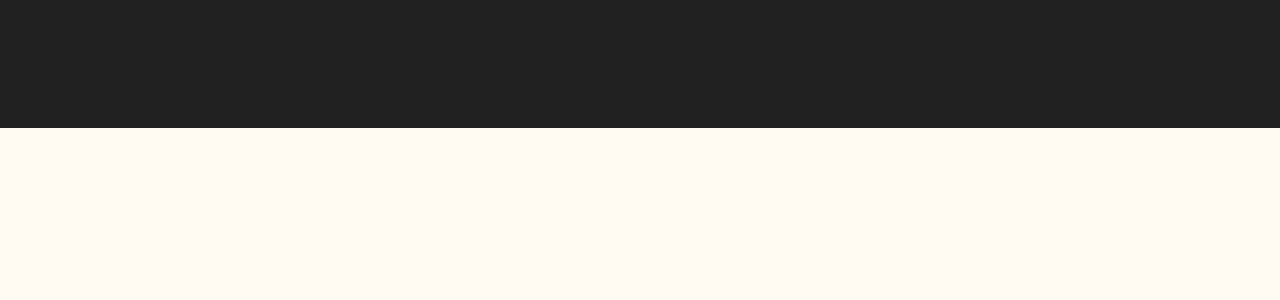
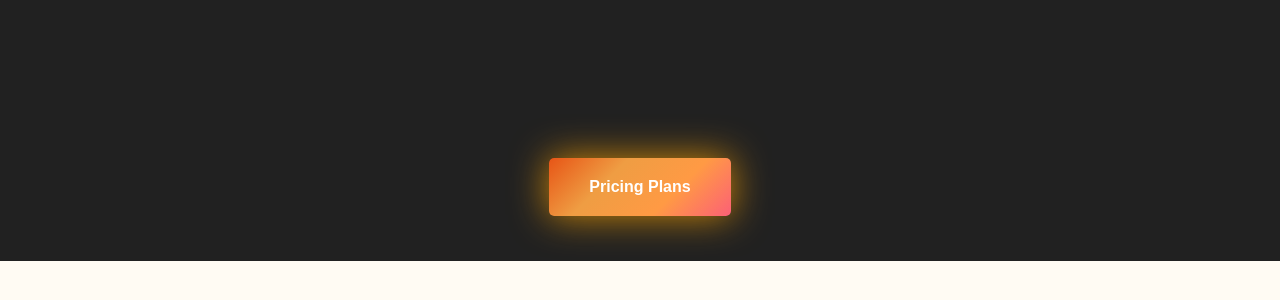
Before and after one commit to gururayar/structural-guru, a React (Create React App) app: page / in a window 1280 px wide. Shown: the part 8783-9083 px from the top of the page. Built offline with nearby package versions, Linux system fonts and the light colour scheme.

Commit message:
Update section_7.js

```diff
--- a/src/components/section_7.js
+++ b/src/components/section_7.js
@@ -1,4 +1,5 @@
 import React from "react";
+import {Link} from 'react-scroll';
 import "./section_7.css";
 
 const section7 = () => {
@@ -176,6 +177,9 @@ const section7 = () => {
             </p>
           </div>
         </div>
+        <div className="pricing-btn">
+          <Link activeClass='active' to='paymentId' spy={true} smooth={true} offset={50} duration={1000} className="offer-button"><button>Pricing Plans</button></Link>
+        </div>
       </div>
     </section>
   );
```
